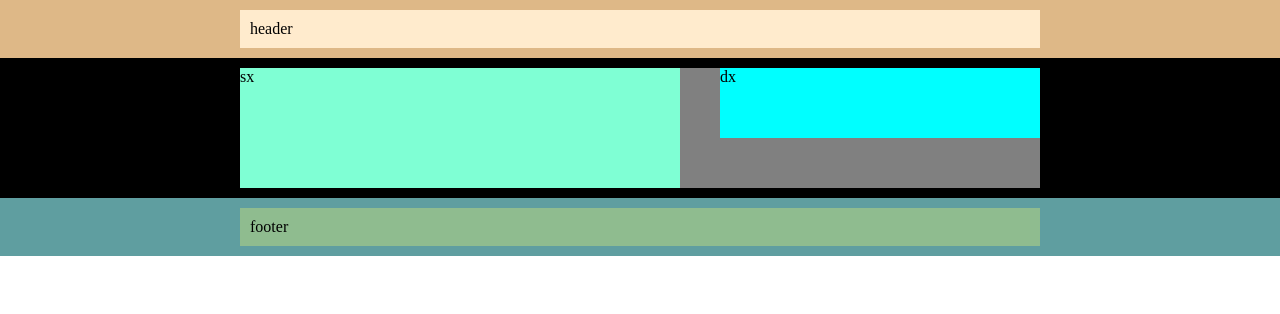
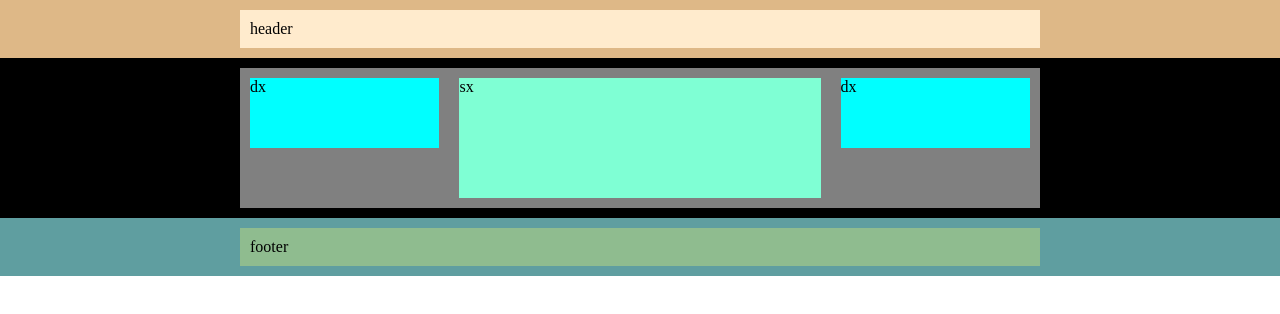
Before and after one commit to EvoX7/livecoding, a plain HTML site: page index.html in a window 1280 px wide. Drawn offline with Linux system fonts and the light colour scheme.

Commit message:
3 cols layout

```diff
--- a/css/style.css
+++ b/css/style.css
@@ -59,14 +59,16 @@ main{
     justify-content: space-between;
     background-color:gray;
 }
-
 .colsx{
-    flex-basis: 55%;
     height: 120px;
     background-color: aquamarine;
+    flex-grow: 2;
+    margin: 10px;
 }
-.coldx{
+.coldx,
+.colssx{
     background-color:aqua;
-    flex-basis: 40%;
     height: 70px;
+    margin: 10px;
+    flex-grow: 1;
 }
--- a/index.html
+++ b/index.html
@@ -15,6 +15,7 @@
     </header>
     <main>
         <div class="container main-content">
+            <div class="colssx">dx</div>
             <div class="colsx">sx</div>
             <div class="coldx">dx</div>
         </div>
```
